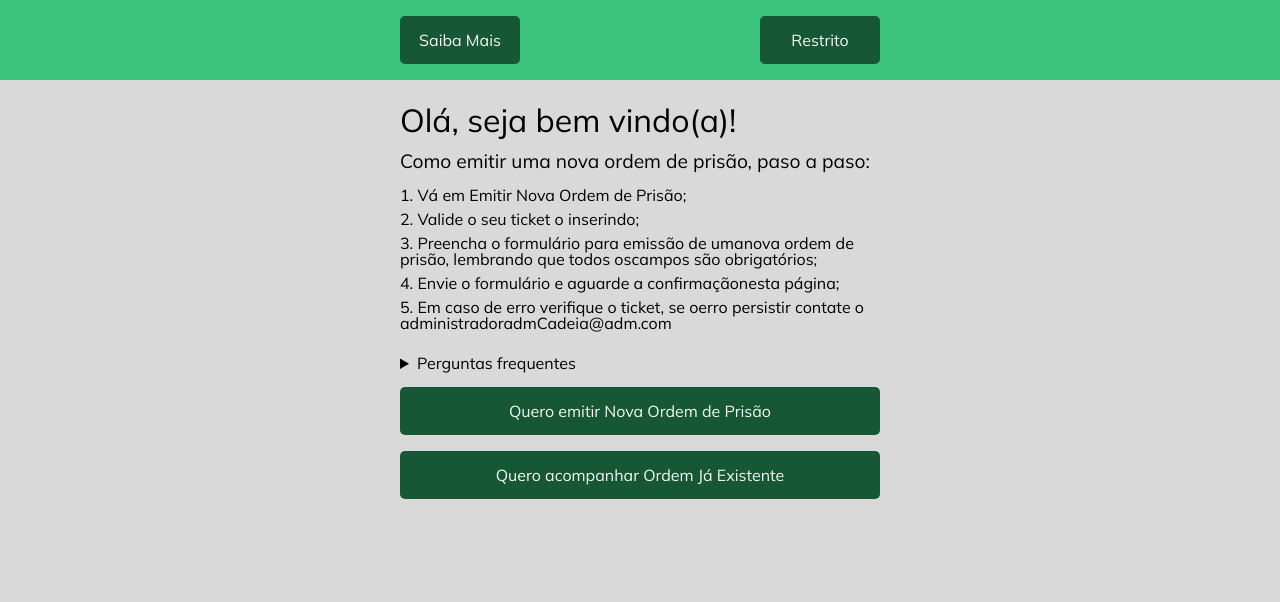
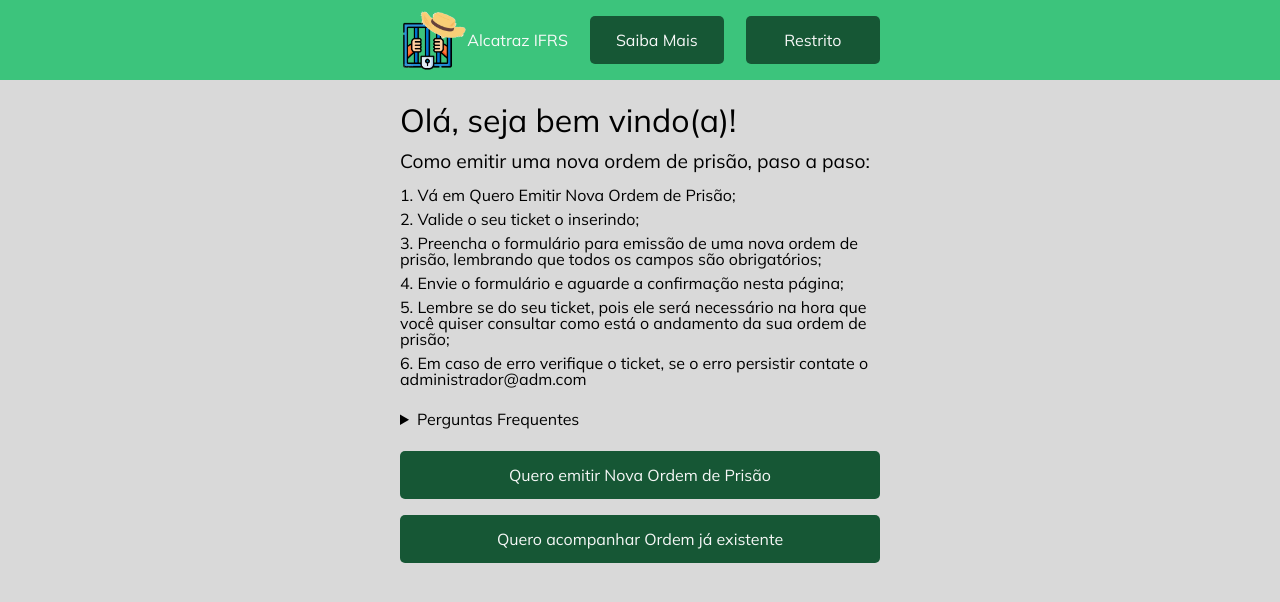
Before and after one commit to Festa-Junina/cadeia, a PHP site: page / in a window 1280 px wide. Shown: the top 602 px of the page. Run offline with PHP 8.4, Linux system fonts and the light colour scheme.

Commit message:
up, design
colocado favicon, icone e nome, arrumado a pagina Saiba Mais

```diff
--- a/index.php
+++ b/index.php
@@ -7,6 +7,7 @@
     <link rel="stylesheet" href="reset.css">
     <link rel="stylesheet" href="globalStyles.css">
     <link rel="stylesheet" href="style.css">
+    <link rel="shortcut icon" href="favicon.ico" type="image/x-icon">
     <title>Home</title>
 </head>
 <body>
@@ -35,35 +36,44 @@
 
     <header class="header">
         <div class="container container-header">
-            <a href="SaibaMais.html" class="button">Saiba Mais</a>
-            <a href="src/login/index.php" class="button">Restrito</a>
+            <div class="criador">
+                <img src="icone.png" alt="" class="img-icone">
+                <h1>Alcatraz IFRS</h1>
+            </div>
+            <a href="SaibaMais.html" class="button button-header">Saiba Mais</a>
+            <a href="src/login/index.php" class="button button-header">Restrito</a>
         </div>
     </header>
     <main class="main container">
-        <h1>Olá, seja bem vindo(a)!</h1>
-
+        <h1 class="h1-index">Olá, seja bem vindo(a)!</h1>
         <h2>Como emitir uma nova ordem de prisão, paso a paso:</h2>
         <ol>
-            <li>Vá em Emitir Nova Ordem de Prisão;</li>
+            <li>Vá em Quero Emitir Nova Ordem de Prisão;</li>
             <li>Valide o seu ticket o inserindo;</li>
-            <li>Preencha o formulário para emissão de umanova ordem de prisão, lembrando que todos oscampos são obrigatórios;</li>
-            <li>Envie o formulário e aguarde a confirmaçãonesta página;</li>
-            <li>Em caso de erro verifique o ticket, se oerro persistir contate o administradoradmCadeia@adm.com</li>
+            <li>Preencha o formulário para emissão de uma nova ordem de prisão, lembrando que todos os campos são obrigatórios;</li>
+            <li>Envie o formulário e aguarde a confirmação nesta página;</li>
+            <li>Lembre se do seu ticket, pois ele será necessário na hora que você quiser consultar como está o andamento da sua ordem de prisão;</li>
+            <li>Em caso de erro verifique o ticket, se o erro persistir contate o administrador@adm.com</li>
         </ol>
+
         <details class="detalheNovaOrdem">
             <summary>
-                Perguntas frequentes
+                Perguntas Frequentes
             </summary>
             <ul>
                 <li>Como eu posso adquirir o ticket ?</li>
+                <p>Os tickets são entregues aos alunos da instituição ao início da festa, mas poderão ser adquiridos por meio das atividades de São João nas barraquinhas.</p>
                 <li>Estou tendo problemas com a validação do ticket, o que devo fazer ?</li>
+                <p>Em caso de problemas com a validação do ticket, revise se foi digitado corretamente, verifique se este ticket já não foi usado anteriormente o pesquisando no Quero acompanhar uma Ordem já existente, tente validar outros tickets, se o problema persistir contate o administrador em administrador@adm.com.</p>
                 <li>Estou tendo problemas com o formulario, o que devo fazer ?</li>
+                <p>Em caso de problemas com o formulário verifique se todos os campos estão preenchidos corretamente, lembrando que todos os campos são obrigatórios, se o problema persistir atualize a página, não se preocupe pois se a ordem não for criada o seu ticket não será utilizado.</p>
+                <li>Estou tendo problemas na hora de consultar uma Ordem de Prisão, o que devo fazer ?</li>
+                <p>Em caso de problemas na hora de consultar uma Ordem de Prisão já existente, revise se o ticket digitado está correto, lembrando que para consultar uma Prisão no ticket digitado antes você deve ter emitido uma Ordem de Prisão neste ticket, atualiza a página, se o problema persistir contate o administrador em administrador@adm.com.</p>
             </ul>
         </details>
 
-
         <a href="src/emitirOrdem/validarTicket.php" class="button">Quero emitir Nova Ordem de Prisão</a>
-    <a href="src/visualizarStatusOrdem/visuOrdem.php" class="button">Quero acompanhar Ordem Já Existente</a>
+        <a href="src/visualizarStatusOrdem/visuOrdem.php" class="button">Quero acompanhar Ordem já existente</a>
     </main>
     <script src="script.js"></script>
 
--- a/src/emitirOrdem/emitirOrdem.php
+++ b/src/emitirOrdem/emitirOrdem.php
@@ -39,6 +39,7 @@ if (isset($_POST['submit'])) {
     <link rel="stylesheet" href="../../reset.css">
     <link rel="stylesheet" href="styleEmitirOrdem.css">
     <link rel="stylesheet" href="../../globalStyles.css">
+    <link rel="shortcut icon" href="../../favicon.ico" type="image/x-icon">
     <title>Emitir Ordem de Prisão</title>
 
 </head>
--- a/src/emitirOrdem/validarTicket.php
+++ b/src/emitirOrdem/validarTicket.php
@@ -7,6 +7,7 @@
     <link rel="stylesheet" href="../../reset.css">
     <link rel="stylesheet" href="styleValidarTicket.css">
     <link rel="stylesheet" href="../../globalStyles.css">
+    <link rel="shortcut icon" href="../../favicon.ico" type="image/x-icon">
     <title>Insira seu Ticket</title>
 
     </head>
--- a/src/visualizarStatusOrdem/visuOrdem.php
+++ b/src/visualizarStatusOrdem/visuOrdem.php
@@ -17,6 +17,7 @@ if(isset($_POST['submit'])){
     <link rel="stylesheet" href="../../reset.css">
     <link rel="stylesheet" href="../../globalStyles.css">
     <link rel="stylesheet" href="style.css">
+    <link rel="shortcut icon" href="../../favicon.ico" type="image/x-icon">
     <title>Visualizar Ordem de Prisão</title>
 
 </head>
--- a/style.css
+++ b/style.css
@@ -24,6 +24,7 @@ body{
 .container-header{
     display: flex;
     justify-content: space-between;
+    align-items: center;
 }
 .main{
     display: flex;
@@ -40,6 +41,10 @@ body{
     align-items: center;
     justify-content: center;
     min-width: 120px;
+}
+.button-header{
+    width: 28%;
+    min-width: initial;
 }
 .modal{
     position: fixed;
@@ -75,32 +80,45 @@ mark{
     background-color: initial;
     color: var(--darkGreen);
 }
-
-
 .detalheNovaOrdem details{
     cursor: pointer;
     text-decoration: none;
     display: inline;
+}
+.criador{
+    display: flex;
+    width: 35%;
+    align-items: center;
+    justify-content: center;
+}
+.img-icone{
+    display: block;
+
+    max-width: 40%;
 }
 /*DETALHES*/
 a{
     color: initial;
     text-decoration: none;
 }
-h1{
-    font-size: 2em;
-}
 h2{
     font-size: 1.2em;
+}
+.p-saibaMais{
+    font-size: 1.5em;
+}
+.h1-saibaMais{
+    font-size: 2em;
+    text-align: center;
+}
+.h1-index{
+    font-size: 2em;
 }
 .p-centro{
     text-align: center;
 }
-.cadeia-img{
-    margin: auto;
-    display: block;
-    width: 100%;
-    max-width: 380px;
+p{
+    margin-bottom: 0.8em;
 }
 abbr{
     text-decoration: none;
@@ -118,3 +136,6 @@ ul{
 li{
     margin-bottom: 0.5em;
 }
+summary{
+    margin-bottom: 0.5em;
+}
```
Also changed, not shown: saibaMais.html (+16 -9 lines), cadeia.png (deleted), favicon.ico (added), icone.png (added), testeICONE.png (added), 1 other file.
